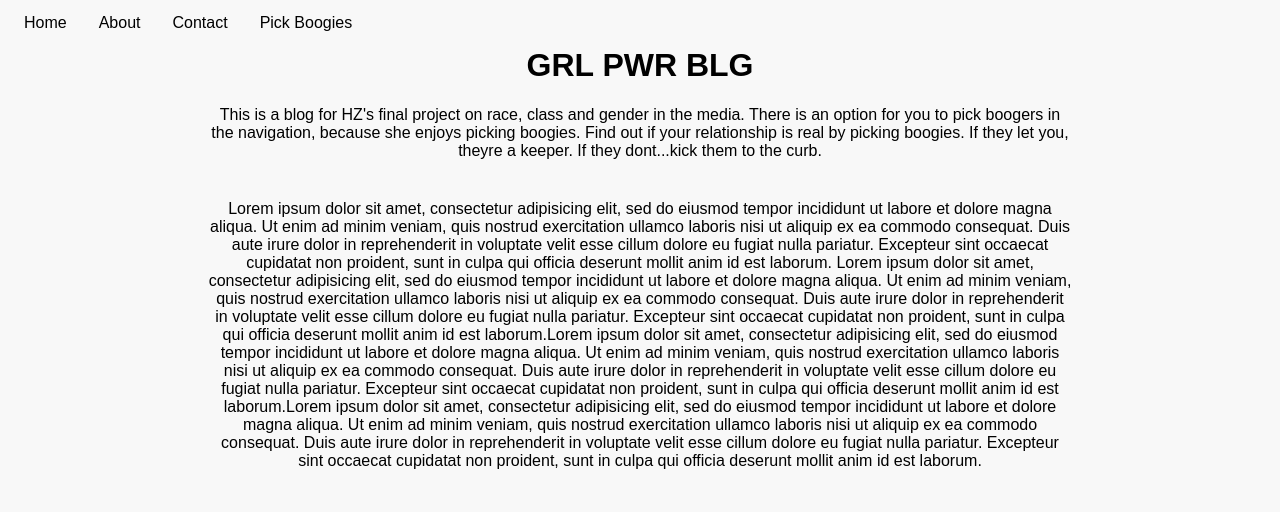
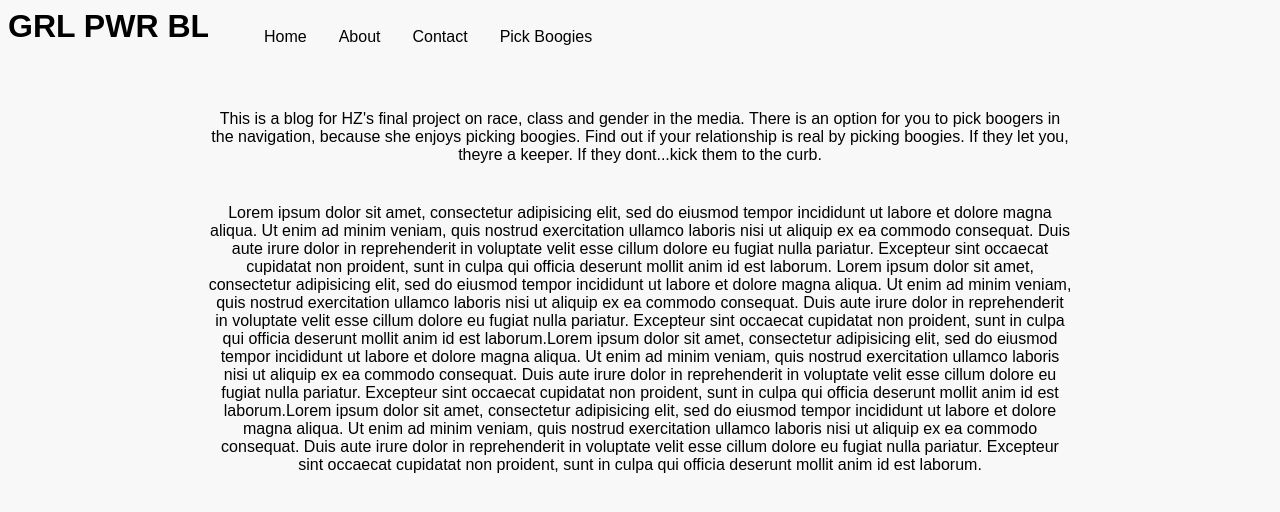
Before and after one commit to kellymp/HZ271, a plain HTML site: page index.html in a window 1280 px wide. Drawn offline with Linux system fonts and the light colour scheme; a web font is replaced by a local one.

Commit message:
Move title to left of nav bar

```diff
--- a/index.html
+++ b/index.html
@@ -9,6 +9,7 @@
 <body>
 	<div id="container">
 		<header>
+			<h1 id="banner">GRL PWR BLG</h1>
       <nav>
         <ul>
           <li><a class="active" href="#Home">Home</a></li>
@@ -18,10 +19,9 @@
         </ul>
       </nav>
       <br>
-			<h1 id="banner">GRL PWR BLG</h1>
 		</header>
   </div>
-
+  <br>
   <div>
   	<p>This is a blog for HZ's final project on race, class and gender in the media. There is an option for you to pick boogers in the navigation, because she enjoys picking boogies. Find out if your relationship is real by picking boogies. If they let you, theyre a keeper. If they dont...kick them to the curb.</p>
 
--- a/style.css
+++ b/style.css
@@ -6,8 +6,8 @@ body{
 
 ul {
     list-style-type: none;
-    margin: 0;
-    padding: 0;
+    margin-top: 14px;
+    margin-left: 200px;
     overflow: hidden;
     background-color: #F8F8F8;
     position: fixed;
@@ -21,7 +21,7 @@ li {
 }
 
 li a {
-		float: left;
+	float: left;
     display: block;
     color: black;
     text-align: center;
@@ -39,3 +39,12 @@ p {
 	margin-right: 200px;
 	margin-bottom: 40px;
 }
+
+#banner {
+    position: fixed;
+    float: left;
+    margin-top: 0px
+}
+
+#container {
+    margin-bottom: 50px; }
```
Lines whose indentation alone changed are shown as unchanged.
